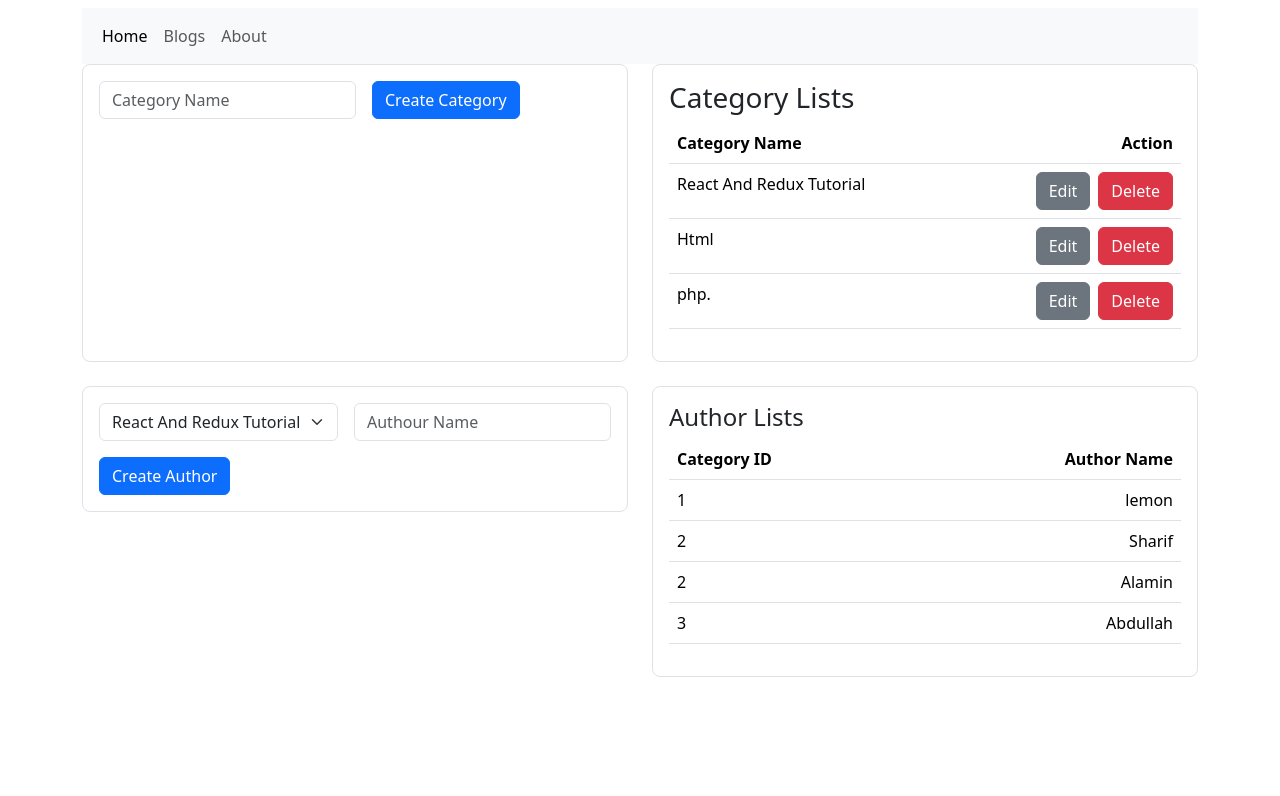
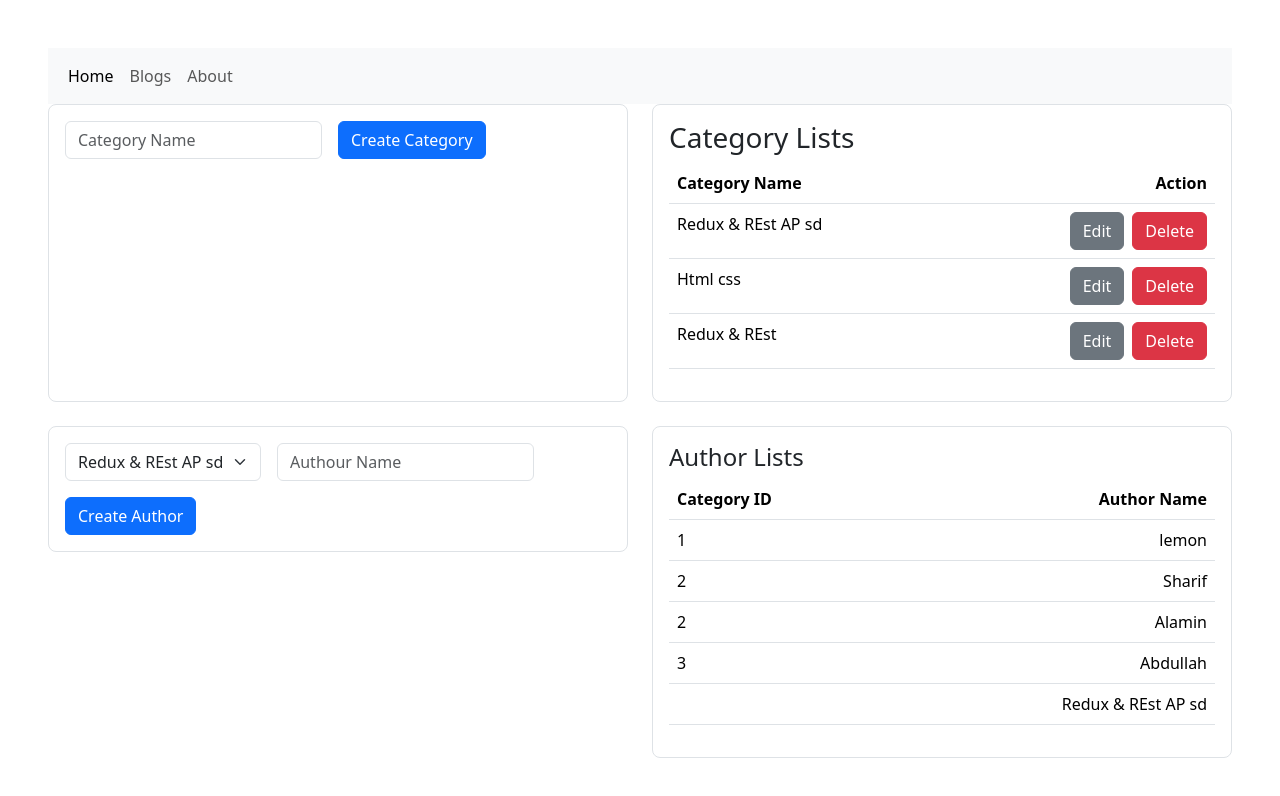
Before and after one commit to alamin24nava/60-days-of-code-challenge, a React (Vite) app: page / in a window 1280 px wide. Shown: the top 796 px of the page. Built offline with nearby package versions, Linux system fonts and the light colour scheme; data requests are answered from the project's data file.

Commit message:
Categories features done

```diff
--- a/db.json
+++ b/db.json
@@ -1,16 +1,16 @@
 {
   "catagories": [
     {
-      "id": 1726900311825,
-      "title": "React And Redux Tutorial"
+      "id": 1726935404588,
+      "title": "Redux & REst AP sd"
     },
     {
-      "id": 1726900316097,
-      "title": "Html"
+      "id": 1726935406484,
+      "title": "Html css"
     },
     {
-      "id": 1726900327731,
-      "title": "php."
+      "id": 1726935415501,
+      "title": "Redux & REst"
     }
   ],
   "authors": [
@@ -33,6 +33,11 @@
       "id": 4,
       "name": "Abdullah",
       "category_id": 3
+    },
+    {
+      "id": 1726935451844,
+      "name": "Redux & REst AP sd",
+      "catagoryId": 0
     }
   ],
   "tags": [
--- a/index.html
+++ b/index.html
@@ -7,7 +7,7 @@
     <title>Vite + React</title>
   </head>
   <body>
-    <div id="root" class="my-2 container"></div>
+    <div id="root" class="p-5"></div>
     <script type="module" src="/src/main.jsx"></script>
   </body>
 </html>
--- a/src/components/Authors.jsx
+++ b/src/components/Authors.jsx
@@ -1,6 +1,6 @@
 import { useDispatch, useSelector } from "react-redux"
 import { useGetSelector } from "../features/catagories/catagoriesSlice"
-import { useAuthorsSelector, getAuthors } from "../features/authors/authorsSlice"
+import { useAuthorsSelector, getAuthors, postAuthors } from "../features/authors/authorsSlice"
 import { useEffect, useState } from "react"
 const Authors = ()=>{
     const dispatch = useDispatch()
@@ -21,9 +21,7 @@ const Authors = ()=>{
     const handleSubmit = (e)=>{
         e.preventDefault()
         authorName.trim() === '' ? alert('Please Provide Author Name'):''
-        console.log(createAuthor());
-        dispatch(getAuthors('alamin'))
-
+        dispatch(postAuthors(createAuthor()))
     }
     useEffect(()=>{
         dispatch(getAuthors())
--- a/src/components/Catagories.jsx
+++ b/src/components/Catagories.jsx
@@ -25,17 +25,14 @@ const Catagories =()=>{
         setEditableCatagory(catagory)
     }
 
-    const updateCatagory = ()=>{
-        dispatch(updateCatagories(editableCatagory))
 
-    }
 
     const handleSubmit = (e)=>{
         e.preventDefault()
         if(catagoryName.trim() === ''){
             return alert('Please Provider Catagory Name')
         }
-        editableCatagory == null ? dispatch(postCatagories(createCatagory())):updateCatagory()
+        editableCatagory == null ? dispatch(postCatagories(createCatagory())):dispatch(updateCatagories({id:editableCatagory.id, title:catagoryName}))
 
         setCatagoryName('')
         setEditableCatagory(null)
--- /dev/null
+++ b/src/features/authors/authorsAPI.js
@@ -0,0 +1,6 @@
+const apiUrl = 'http://localhost:3000/authors'
+
+export const getApiAuthors = async()=>{
+    const response = await fetch(apiUrl)
+    return response.json()
+}
--- a/src/features/authors/authorsSlice.js
+++ b/src/features/authors/authorsSlice.js
@@ -1,5 +1,5 @@
 import { createAsyncThunk, createSlice } from '@reduxjs/toolkit'
-
+import { getApiAuthors } from './authorsAPI'
 const initialState = {
     authorName:'',
     authors:[],
@@ -9,10 +9,24 @@ const initialState = {
     isError:false,
     error:null,
 }
-
+// getAuthors Thunk
 export const getAuthors = createAsyncThunk('authors/getAuthors',
     async ()=>{
-        const response = await fetch('http://localhost:3000/authors')
+        const authors = await getApiAuthors()
+        return authors
+    }
+)
+
+// postAuthors Thunk
+export const postAuthors = createAsyncThunk('authors/getAuthors',
+    async (newAuthor)=>{
+        const response = await fetch('http://localhost:3000/authors',
+            {
+                method:"POST",
+                body:JSON.stringify(newAuthor),
+                headers:{"Content-type":"application/json"}
+            }
+        )
         return response.json()
     }
 )
@@ -22,7 +36,7 @@ export const AuthorsSlice = createSlice({
   initialState,
     extraReducers:(builder)=>{
         builder
-        // getCatagories
+        // getAuthors
         .addCase(getAuthors.pending, (state)=>{
             state.isError = false;
             state.isLoading = true;
@@ -37,6 +51,21 @@ export const AuthorsSlice = createSlice({
             state.isError = true;
             state.error = action.error.message
         })
+        // postAuthors
+        // .addCase(postAuthors.pending, (state)=>{
+        //     state.isError = false;
+        //     state.isLoading = true;
+        // })
+        // .addCase(postAuthors.fulfilled, (state, action)=>{
+        //     state.isError = false;
+        //     state.isLoading = false;
+        //     state.authors.push(action.payload)
+        // })
+        // .addCase(postAuthors.rejected, (state, action)=>{
+        //     state.isLoading = false;
+        //     state.isError = true;
+        //     state.error = action.error.message
+        // })
     }
 })
 
--- a/src/features/catagories/catagoriesAPI.js
+++ b/src/features/catagories/catagoriesAPI.js
@@ -17,15 +17,19 @@ export const postApiCatagories = async(newCatagory)=>{
 }
 
 export const updateApiCatagories = async(catagory)=>{
-    const response = await fetch(`${apiUrl}/${catagory.id}`, {
-        // method:"PUT",
-        // body: JSON.stringify(newCatagory),
-        // headers:{
-        //     "Content-type":"application/json"
-        // }
-    })
+    const response = await fetch(`http://localhost:3000/catagories/${catagory.id}`,
+        {
+            method:"PUT",
+            body: JSON.stringify(catagory),
+            headers:{
+                "Content-type":"application/json"
+            }
+        }
+    )
     return response.json()
 }
+
+
 // deleteApiCatagories
 export const deleteApiCatagories = async(catagoryId)=>{
     const response = await fetch(`${apiUrl}/${catagoryId}`, {method:"DELETE"})
--- a/src/features/catagories/catagoriesSlice.js
+++ b/src/features/catagories/catagoriesSlice.js
@@ -1,5 +1,5 @@
 import { createAsyncThunk, createSlice } from '@reduxjs/toolkit'
-import { getApiCatagories, postApiCatagories,deleteApiCatagories, updateApiCatagories } from './catagoriesAPI'
+import { getApiCatagories, postApiCatagories,deleteApiCatagories,updateApiCatagories } from './catagoriesAPI'
 
 const initialState = {
     catagoryName:'',
@@ -93,13 +93,8 @@ export const catagoriesSlice = createSlice({
         .addCase(updateCatagories.fulfilled, (state, action)=>{
             state.isLoading = false;
             state.isError = false;
-            // console.log(action.payload);
-
-            state.catagories.map((item)=> {
-                if(item.id === action.payload.id){
-                    console.log('Working...!')
-                }
-            })
+            const findIndex = state.catagories.findIndex(category => category.id === action.payload.id)
+            state.catagories[findIndex].title = action.payload.title
         })
     }
 })
```
